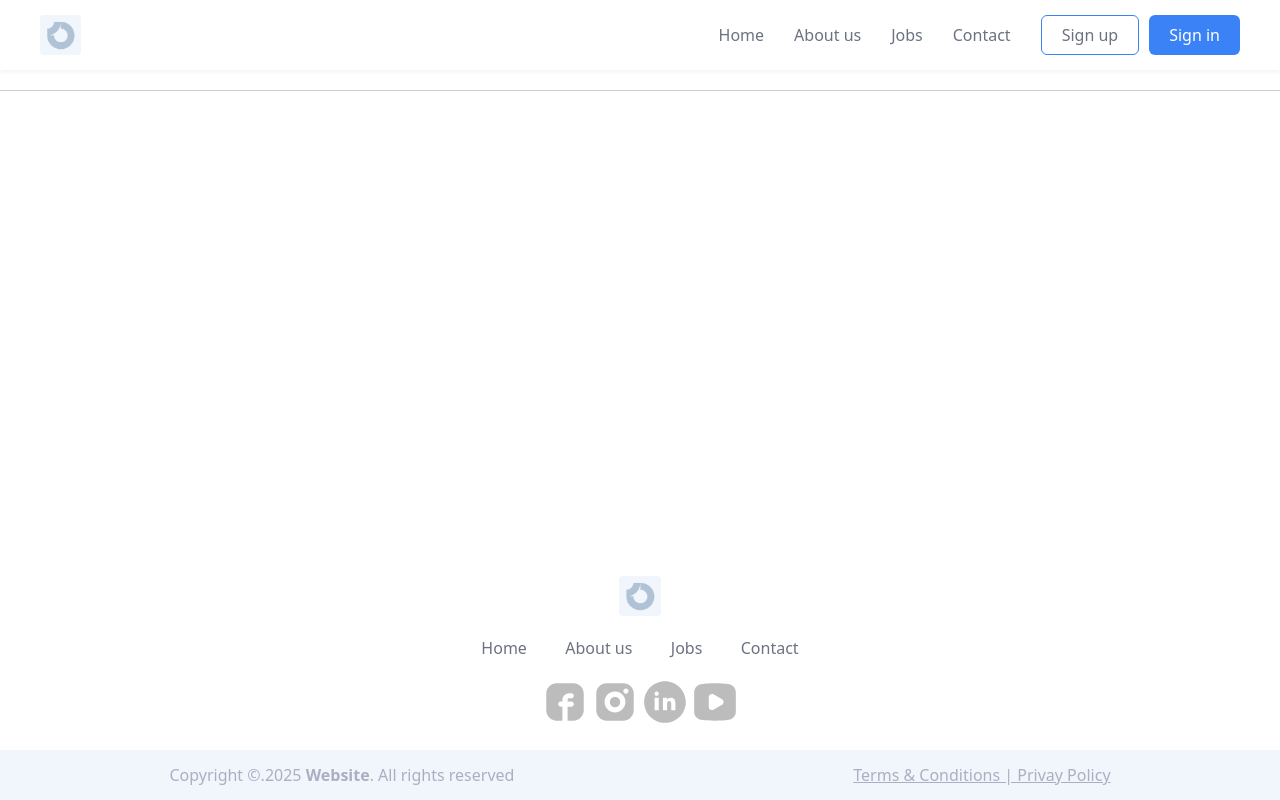
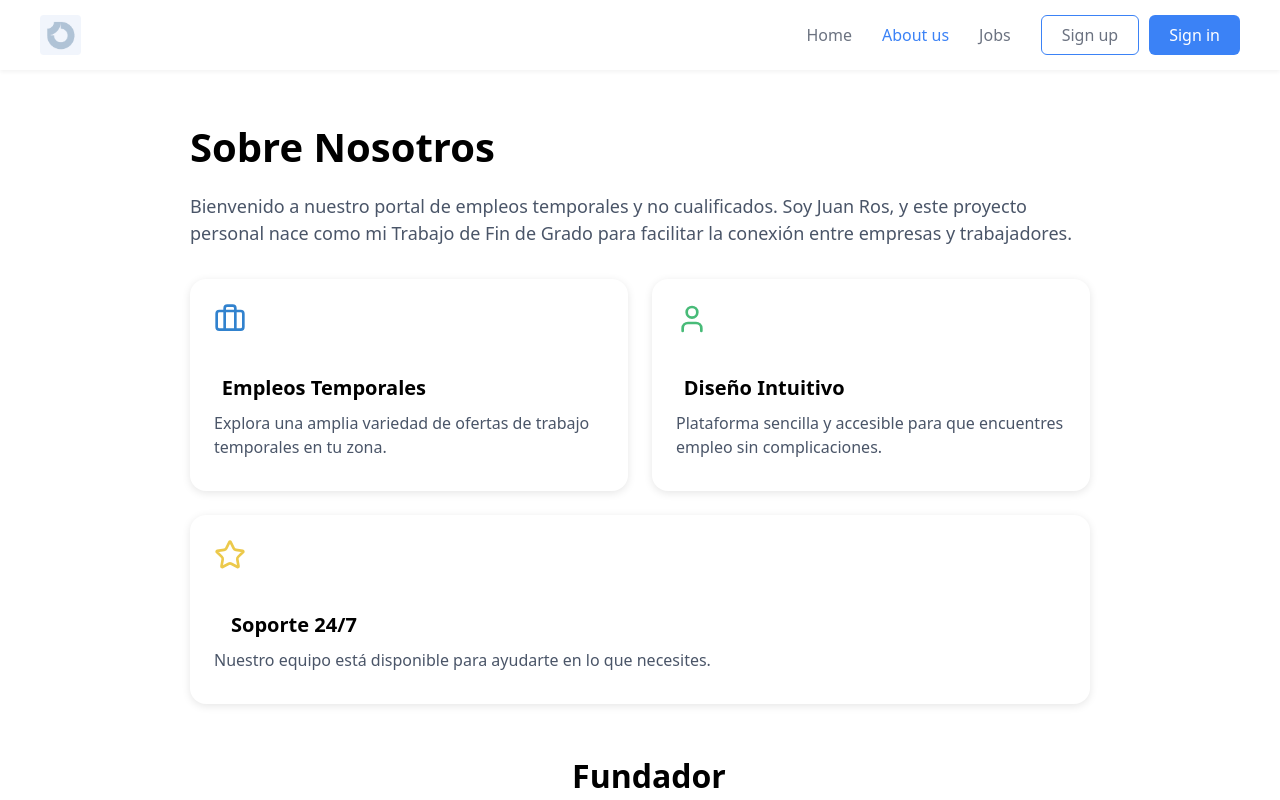
Before and after one commit to juarosrap/Work2day, a React (Vite) app in the folder frontend/: page /about-us in a window 1280 px wide. Built offline with nearby package versions, Linux system fonts and the light colour scheme.

Commit message:
add: motion effect

```diff
--- a/frontend/package.json
+++ b/frontend/package.json
@@ -11,6 +11,8 @@
   },
   "dependencies": {
     "dayjs": "^1.11.13",
+    "lucide-react": "^0.503.0",
+    "motion": "^12.9.2",
     "react": "^19.0.0",
     "react-dom": "^19.0.0",
     "react-hook-form": "^7.55.0",
--- a/frontend/src/App.jsx
+++ b/frontend/src/App.jsx
@@ -14,7 +14,7 @@ import JobForm from "./componentes/JobForm.jsx";
 import DeleteJob from "./componentes/DeleteJob.jsx";
 import EditProfile from "./componentes/EditProfile.jsx";
 import ListaCandidatos from "./componentes/ListaCandidatos.jsx";
-
+import AboutUs from "./componentes/AboutUs.jsx";
 
 export default function App() {
   return (
@@ -22,6 +22,7 @@ export default function App() {
       <Header />
       <Routes>
         <Route path="/" element={<Home />} />
+        <Route path="/about-us" element={<AboutUs />} />
         <Route path="/form" element={<ModalForm />} />
         <Route path="/loginForm" element={<LoginModal />} />
         <Route path="/jobs" element={<Jobs />} />
--- /dev/null
+++ b/frontend/src/componentes/AboutUs.jsx
@@ -0,0 +1,58 @@
+import React from "react";
+import { User, Briefcase, Star } from "lucide-react";
+import { motion } from "framer-motion";
+import "../styles/AboutUs.css";
+
+const AboutUs = () => {
+  return (
+    <motion.div
+      initial={{ opacity: 0, y: 20 }}
+      animate={{ opacity: 1, y: 0 }}
+      transition={{ duration: 0.6 }}
+      className="about-container"
+    >
+      <h1 className="about-title">Sobre Nosotros</h1>
+      <p className="about-text">
+        Bienvenido a nuestro portal de empleos temporales y no cualificados. Soy
+        Juan Ros, y este proyecto personal nace como mi Trabajo de Fin de Grado
+        para facilitar la conexión entre empresas y trabajadores.
+      </p>
+
+      <div className="about-grid">
+        <div className="about-card">
+          <Briefcase size={32} className="about-icon blue" />
+          <h2 className="about-card-title">Empleos Temporales</h2>
+          <p className="about-card-text">
+            Explora una amplia variedad de ofertas de trabajo temporales en tu
+            zona.
+          </p>
+        </div>
+
+        <div className="about-card">
+          <User size={32} className="about-icon green" />
+          <h2 className="about-card-title">Diseño Intuitivo</h2>
+          <p className="about-card-text">
+            Plataforma sencilla y accesible para que encuentres empleo sin
+            complicaciones.
+          </p>
+        </div>
+
+        <div className="about-card">
+          <Star size={32} className="about-icon yellow" />
+          <h2 className="about-card-title">Soporte 24/7</h2>
+          <p className="about-card-text">
+            Nuestro equipo está disponible para ayudarte en lo que necesites.
+          </p>
+        </div>
+      </div>
+
+      <div className="about-founder">
+        <h2 className="about-founder-title">Fundador</h2>
+        <p className="about-founder-text">Juan Ros - Desarrollador Web</p>
+        <button className="about-button">Contáctame</button>
+      </div>
+    </motion.div>
+  );
+};
+
+export default AboutUs;
--- a/frontend/src/componentes/DashBoard.jsx
+++ b/frontend/src/componentes/DashBoard.jsx
@@ -2,6 +2,7 @@ import "../styles/DashBoard.css";
 import { useParams, Link } from "react-router-dom";
 import { useEffect, useState } from "react";
 import DashBoardRow from "./DashboardRow";
+import { motion } from "framer-motion";
 
 export default function DashBoard() {
     const { id } = useParams();
@@ -91,8 +92,13 @@ export default function DashBoard() {
     }
 
   return (
-    <div className="main-dash">
-      <div className="title-dash">
+    <motion.div
+          initial={{ opacity: 0, y: 20 }}
+          animate={{ opacity: 1, y: 0 }}
+          transition={{ duration: 0.6 }}
+          className="main-dash"
+        >
+          <div className="title-dash">
         <h2>Dashboard</h2>
         <button className="add-job">
           <Link className="link-addjob" to={`/dashboard/${id}/jobForm`}>
@@ -136,6 +142,7 @@ export default function DashBoard() {
           ))}
         </div>
       </div>
-    </div>
+    </motion.div>
+
   );
 }
--- a/frontend/src/componentes/Header.jsx
+++ b/frontend/src/componentes/Header.jsx
@@ -11,10 +11,7 @@ export default function Header() {
   const toggleMenu = () => {
     setMenuOpen(!menuOpen);
   };
-
   const navigate = useNavigate();
-
-
 
   const handleLogout = () => {
     logout();
@@ -44,10 +41,10 @@ export default function Header() {
             Home
           </NavLink>
           <NavLink
-            // className={({ isActive }) => {
-            //   return isActive ? "is-active" : undefined;
-            // }}
-            to="/"
+            className={({ isActive }) => {
+              return isActive ? "is-active" : undefined;
+            }}
+            to="/about-us"
           >
             About us
           </NavLink>
@@ -59,14 +56,7 @@ export default function Header() {
           >
             Jobs
           </NavLink>
-          <NavLink
-            className={({ isActive }) => {
-              return isActive ? "is-active" : undefined;
-            }}
-            to="/contact"
-          >
-            Contact
-          </NavLink>
+
           {isAuthenticated ? (
             <div className="nav-buttons">
               <div className="user-info">
--- a/frontend/src/componentes/Home.jsx
+++ b/frontend/src/componentes/Home.jsx
@@ -1,17 +1,24 @@
 import "../styles/MainSection.css";
 import HeroSection from "./HeroSection.jsx";
 import FeaturesSection from "./FeaturesSection.jsx";
+import { motion } from "framer-motion";
 
 export default function Home(){
     return (
-      <div className="main">
-        <div className="section-top">
+      <motion.div
+      initial={{ opacity: 0, y: 20 }}
+      animate={{ opacity: 1, y: 0 }}
+      transition={{ duration: 0.6 }}
+      className="main"
+    >
+      <div className="section-top">
           <HeroSection />
         </div>
         <hr />
         <div className="section-bottom">
           <FeaturesSection />
         </div>
-      </div>
+    </motion.div>
+
     );
 }
--- a/frontend/src/componentes/Jobs.jsx
+++ b/frontend/src/componentes/Jobs.jsx
@@ -2,6 +2,7 @@ import { useContext, useEffect, useState } from "react";
 import "../styles/jobs.css";
 import JobCard from "./JobCard.jsx";
 import { FiltersContext } from "../contexts/FiltersContext.jsx";
+import { motion } from "framer-motion";
 
 export default function Jobs() {
   const [jobs, setJobs] = useState([]);
@@ -87,8 +88,12 @@ export default function Jobs() {
   };
 
   return (
-    <div className="jobs">
-      <div className="jobs-top-section">
+    <motion.div
+          initial={{ opacity: 0, y: 20 }}
+          animate={{ opacity: 1, y: 0 }}
+          transition={{ duration: 0.6 }}
+          className="jobs"
+        ><div className="jobs-top-section">
         <div className="filters">
           <div className="salary-filter">
             <div className="salary-header">
@@ -155,7 +160,7 @@ export default function Jobs() {
             .map((job) => <JobCard key={job.id} job={job} />)
         )}
       </div>
-      <div className="pagination"></div>
-    </div>
+      <div className="pagination"></div></motion.div>
+
   );
 }
--- a/frontend/src/componentes/Profile.jsx
+++ b/frontend/src/componentes/Profile.jsx
@@ -4,6 +4,7 @@ import { useEffect, useState } from "react";
 import { useAuth } from "../contexts/AuthContext";
 import Review from "./Review.jsx";
 import ExperienciaDestacada from "./ExperienciaDestacada.jsx";
+import { motion } from "framer-motion";
 
 export default function Profile() {
   const { id } = useParams();
@@ -328,13 +329,18 @@ export default function Profile() {
   );
 
   return (
-    <div className="main-profile">
-      {profile.curriculum
+    <motion.div
+          initial={{ opacity: 0, y: 20 }}
+          animate={{ opacity: 1, y: 0 }}
+          transition={{ duration: 0.6 }}
+          className="main-profile"
+        >
+        {profile.curriculum
         ? renderCandidatoProfile()
         : profile.nombreEmpresa
         ? renderEmpleadorEmpresaProfile()
         : renderEmpleadorParticularProfile()}
-    </div>
+    </motion.div>
   );
 
 }
--- /dev/null
+++ b/frontend/src/styles/AboutUs.css
@@ -0,0 +1,95 @@
+.about-container {
+  max-width: 900px;
+  margin: 0 auto;
+  padding: 20px;
+}
+
+.about-title {
+  font-size: 2.5rem;
+  font-weight: 700;
+  margin-bottom: 16px;
+  color: black;
+}
+
+.about-text {
+  font-size: 1.125rem;
+  color: #4a5568;
+  margin-bottom: 32px;
+}
+
+.about-grid {
+  display: flex;
+  flex-wrap: wrap;
+  gap: 24px;
+}
+
+.about-card {
+  background-color: #fff;
+  border-radius: 16px;
+  box-shadow: 0 2px 8px rgba(0,0,0,0.1);
+  padding: 24px;
+  flex: 1 1 calc(33% - 24px);
+  min-width: 250px;
+  transition: box-shadow 0.3s ease;
+}
+
+.about-card:hover {
+  box-shadow: 0 4px 12px rgba(0,0,0,0.15);
+}
+
+.about-icon {
+  margin-bottom: 16px;
+}
+
+.about-icon.blue {
+  color: #3182ce;
+}
+
+.about-icon.green {
+  color: #48bb78;
+}
+
+.about-icon.yellow {
+  color: #ecc94b;
+}
+
+.about-card-title {
+  font-size: 1.25rem;
+  font-weight: 600;
+  margin-bottom: 8px;
+}
+
+.about-card-text {
+  color: #4a5568;
+}
+
+.about-founder {
+  margin-top: 48px;
+  text-align: center;
+}
+
+.about-founder-title {
+  font-size: 2rem;
+  font-weight: 700;
+}
+
+.about-founder-text {
+  margin-top: 8px;
+  color: #4a5568;
+}
+
+.about-button {
+  margin-top: 16px;
+  padding: 12px 24px;
+  border: 2px solid #3182ce;
+  background: transparent;
+  color: #3182ce;
+  border-radius: 9999px;
+  cursor: pointer;
+  transition: all 0.3s ease;
+}
+
+.about-button:hover {
+  background: #3182ce;
+  color: white;
+}
```
